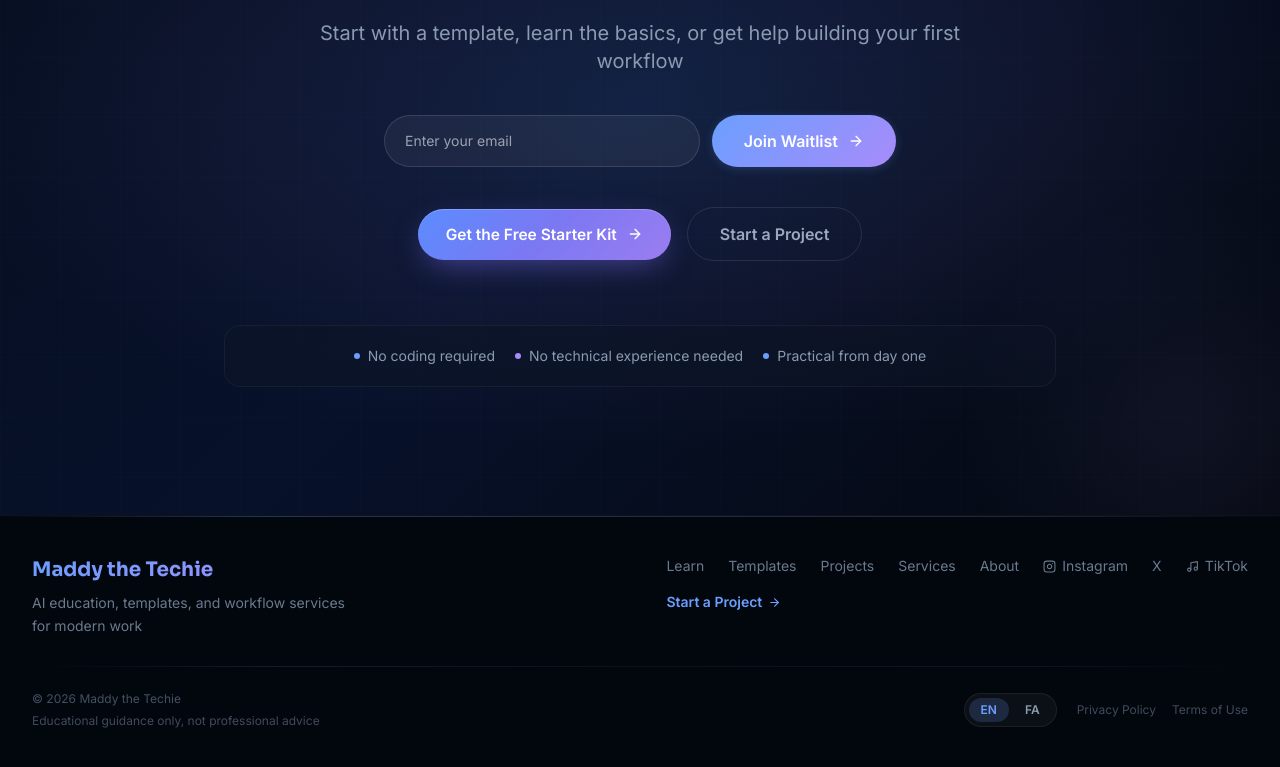
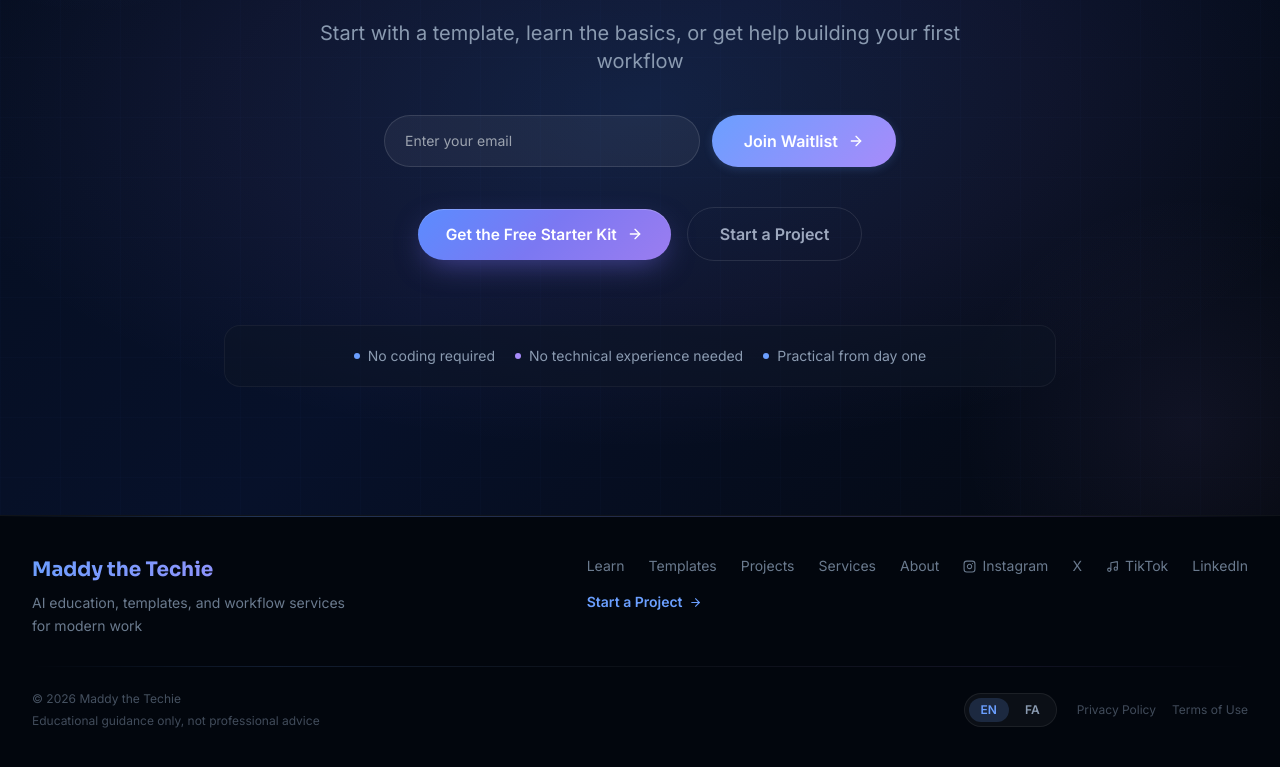
Before and after one commit to maddyzohadi/maddy-techie-website, a Next.js app: page /collaborate in a window 1280 px wide. Shown: the part 11145-11912 px from the top of the page. Built offline with nearby package versions, Linux system fonts and the light colour scheme.

Commit message:
Add LinkedIn footer link

```diff
--- a/components/Footer.tsx
+++ b/components/Footer.tsx
@@ -119,6 +119,15 @@ export default async function Footer() {
                 </svg>
                 {t('tiktok')}
               </a>
+              <a
+                href="https://www.linkedin.com/in/maddy-techie-08362b418/"
+                target="_blank"
+                rel="noopener noreferrer"
+                className="font-body text-sm transition-colors duration-200 hover:text-soft-white"
+                style={{ color: 'var(--color-text-muted)' }}
+              >
+                {t('linkedin')}
+              </a>
             </nav>
             <a
               href="#contact"
--- a/messages/en.json
+++ b/messages/en.json
@@ -258,6 +258,7 @@
     "instagram": "Instagram",
     "x": "X",
     "tiktok": "TikTok",
+    "linkedin": "LinkedIn",
     "disclaimer": "Educational guidance only, not professional advice",
     "copyright": "All rights reserved.",
     "privacy": "Privacy Policy",
--- a/messages/fa.json
+++ b/messages/fa.json
@@ -260,6 +260,7 @@
     "instagram": "اینستاگرام",
     "x": "X",
     "tiktok": "TikTok",
+    "linkedin": "LinkedIn",
     "disclaimer": "Educational guidance only, not professional advice",
     "tagline": "AI و اتوماسیون عملی برای کار مدرن",
     "motto": "AI یاد بگیر. کار را اتوماتیک کن. بدون کد.",
```
